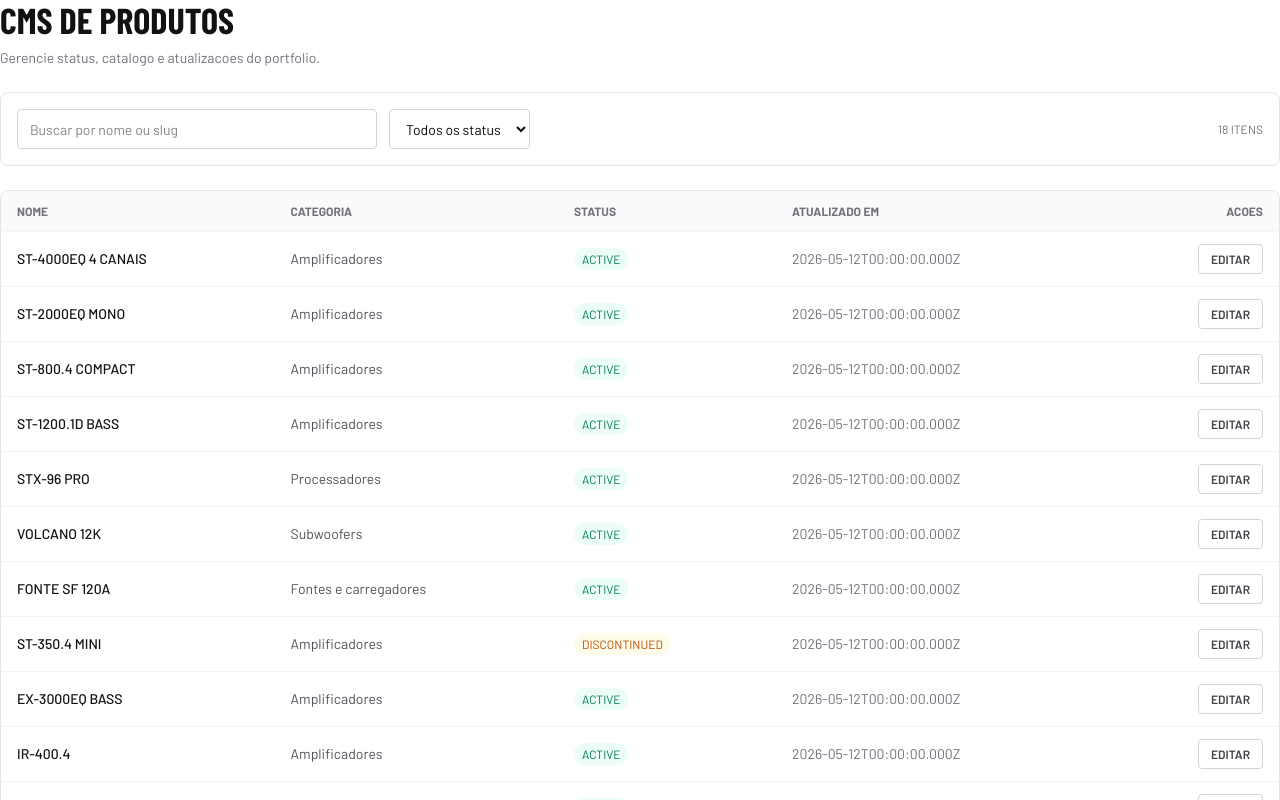
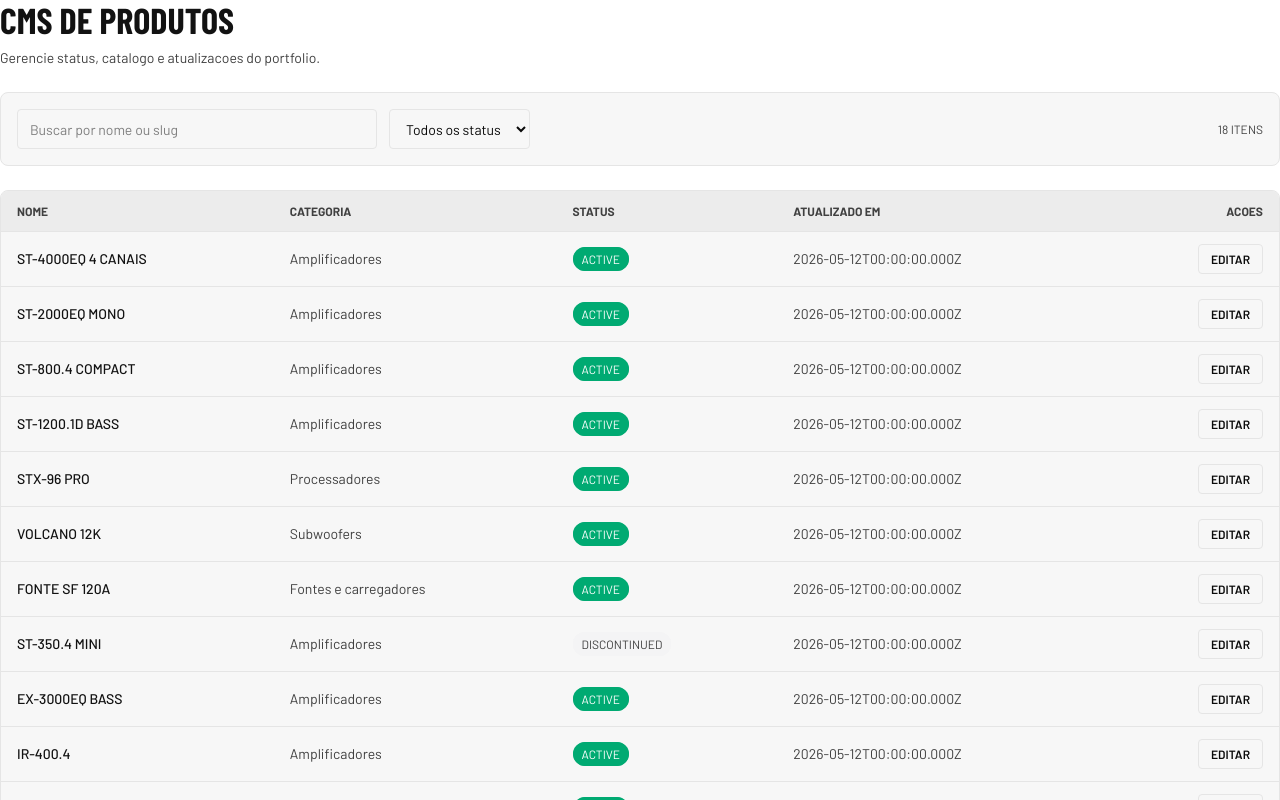
Before and after one commit to PlazaCC/stetsom-front, a Next.js app: page /cms in a window 1280 px wide. Shown: the top 800 px of the page. Built offline with nearby package versions, Linux system fonts and the light colour scheme; a web font is replaced by a local one.

Commit message:
fix: resolve review issues in CMS and messages tab classes, update to semantic design tokens

```diff
--- a/src/app/admin/mensagens/page.tsx
+++ b/src/app/admin/mensagens/page.tsx
@@ -1,14 +1,15 @@
 "use client";
 
+import { AdminActionBar } from "@/app/admin/_components/crud/admin-action-bar";
 import {
   AdminDataTable,
   type AdminTableColumn,
 } from "@/app/admin/_components/crud/admin-data-table";
 import { AdminDrawer } from "@/app/admin/_components/crud/admin-drawer";
 import { AdminListPage } from "@/app/admin/_components/crud/admin-list-page";
-import { AdminActionBar } from "@/app/admin/_components/crud/admin-action-bar";
 import type { ContactMessage } from "@/lib/api/contracts";
 import { MOCK_CMS_MESSAGES, MOCK_DEPARTMENTS } from "@/lib/mock/admin-cms";
+import { cn } from "@/lib/utils";
 import { Mail, Settings } from "lucide-react";
 import { useState } from "react";
 
@@ -111,11 +112,12 @@ export default function AdminMensagensPage() {
                   key={tab}
                   type="button"
                   onClick={() => setActiveTab(tab)}
-                  className={`px-4 py-2 text-sm font-medium capitalize transition-colors ${
+                  className={cn(
+                    "px-4 py-2 text-sm font-medium capitalize transition-colors",
                     activeTab === tab
                       ? "border-b-2 border-brand text-foreground"
-                      : "text-muted-foreground hover:text-foreground"
-                  }`}
+                      : "text-muted-foreground hover:text-foreground",
+                  )}
                 >
                   {tab === "contatos" ? "Contatos" : "Departamentos"}
                 </button>
--- a/src/app/cms/page.tsx
+++ b/src/app/cms/page.tsx
@@ -66,11 +66,15 @@ export default function CMSHome() {
   }
 
   if (cmsProducts.isLoading) {
-    return <div className="text-zinc-500">Carregando produtos do CMS...</div>;
+    return (
+      <div className="text-muted-foreground">Carregando produtos do CMS...</div>
+    );
   }
 
   if (cmsProducts.isError || !cmsProducts.data) {
-    return <div className="text-red-600">Nao foi possivel carregar o CMS.</div>;
+    return (
+      <div className="text-destructive">Nao foi possivel carregar o CMS.</div>
+    );
   }
 
   return (
@@ -79,17 +83,17 @@ export default function CMSHome() {
         <h1 className="font-sans-condensed text-4xl font-black uppercase text-brand-dark">
           {cmsProducts.data.title}
         </h1>
-        <p className="mt-2 text-sm text-zinc-500">
+        <p className="mt-2 text-sm text-muted-foreground">
           {cmsProducts.data.subtitle}
         </p>
       </header>
 
-      <section className="flex flex-col gap-3 rounded-md border border-zinc-200 bg-white p-4 md:flex-row md:items-center">
+      <section className="flex flex-col gap-3 rounded-md border border-border bg-card p-4 md:flex-row md:items-center">
         <input
           value={query}
           onChange={(event) => setQuery(event.target.value)}
           placeholder="Buscar por nome ou slug"
-          className="h-10 w-full rounded border border-zinc-300 px-3 text-sm outline-none md:max-w-90"
+          className="h-10 w-full rounded border border-input px-3 text-sm outline-none md:max-w-90"
         />
 
         <select
@@ -97,21 +101,21 @@ export default function CMSHome() {
           onChange={(event) =>
             setStatusFilter(event.target.value as "ALL" | ProductStatus)
           }
-          className="h-10 rounded border border-zinc-300 px-3 text-sm outline-none"
+          className="h-10 rounded border border-input px-3 text-sm outline-none"
         >
           <option value="ALL">Todos os status</option>
           <option value="ACTIVE">Ativo</option>
           <option value="DISCONTINUED">Descontinuado</option>
         </select>
 
-        <span className="text-xs uppercase text-zinc-500 md:ml-auto">
+        <span className="text-xs uppercase text-muted-foreground md:ml-auto">
           {cmsProducts.data.total} itens
         </span>
       </section>
 
-      <section className="overflow-hidden rounded-md border border-zinc-200 bg-white">
+      <section className="overflow-hidden rounded-md border border-border bg-card">
         <table className="w-full text-left text-sm">
-          <thead className="bg-zinc-50 text-xs uppercase text-zinc-500">
+          <thead className="bg-muted text-xs uppercase text-muted-foreground">
             <tr>
               <th className="px-4 py-3">Nome</th>
               <th className="px-4 py-3">Categoria</th>
@@ -125,19 +129,21 @@ export default function CMSHome() {
               const isEditing = editingId === row.id;
 
               return (
-                <tr key={row.id} className="border-t border-zinc-100">
+                <tr key={row.id} className="border-t border-border">
                   <td className="px-4 py-3">
                     {isEditing ? (
                       <input
                         value={draftName}
                         onChange={(event) => setDraftName(event.target.value)}
-                        className="h-9 w-full rounded border border-zinc-300 px-2 text-sm outline-none"
+                        className="h-9 w-full rounded border border-input px-2 text-sm outline-none"
                       />
                     ) : (
                       <p className="font-medium text-brand-dark">{row.name}</p>
                     )}
                   </td>
-                  <td className="px-4 py-3 text-zinc-600">{row.category}</td>
+                  <td className="px-4 py-3 text-muted-foreground">
+                    {row.category}
+                  </td>
                   <td className="px-4 py-3">
                     {isEditing ? (
                       <select
@@ -145,7 +151,7 @@ export default function CMSHome() {
                         onChange={(event) =>
                           setDraftStatus(event.target.value as ProductStatus)
                         }
-                        className="h-9 rounded border border-zinc-300 px-2 text-sm outline-none"
+                        className="h-9 rounded border border-input px-2 text-sm outline-none"
                       >
                         <option value="ACTIVE">Ativo</option>
                         <option value="DISCONTINUED">Descontinuado</option>
@@ -154,15 +160,17 @@ export default function CMSHome() {
                       <span
                         className={
                           row.status === "ACTIVE"
-                            ? "rounded-full bg-emerald-50 px-2 py-1 text-xs text-emerald-700"
-                            : "rounded-full bg-amber-50 px-2 py-1 text-xs text-amber-700"
+                            ? "rounded-full border border-cms-step-done bg-cms-step-done px-2 py-1 text-xs text-white"
+                            : "rounded-full border border-cms-step-pending bg-cms-step-pending px-2 py-1 text-xs text-muted-foreground"
                         }
                       >
                         {row.status}
                       </span>
                     )}
                   </td>
-                  <td className="px-4 py-3 text-zinc-500">{row.updated_at}</td>
+                  <td className="px-4 py-3 text-muted-foreground">
+                    {row.updated_at}
+                  </td>
                   <td className="px-4 py-3 text-right">
                     {isEditing ? (
                       <div className="inline-flex gap-2">
@@ -174,7 +182,7 @@ export default function CMSHome() {
                         </button>
                         <button
                           onClick={cancelEdit}
-                          className="rounded border border-zinc-300 px-3 py-1.5 text-xs font-semibold uppercase text-zinc-600"
+                          className="rounded border border-border px-3 py-1.5 text-xs font-semibold uppercase text-muted-foreground"
                         >
                           Cancelar
                         </button>
@@ -182,7 +190,7 @@ export default function CMSHome() {
                     ) : (
                       <button
                         onClick={() => startEdit(row.id, row.name, row.status)}
-                        className="rounded border border-zinc-300 px-3 py-1.5 text-xs font-semibold uppercase text-zinc-700"
+                        className="rounded border border-border px-3 py-1.5 text-xs font-semibold uppercase text-foreground"
                       >
                         Editar
                       </button>
```
Also changed, not shown: 1 other file (tests, documents, lock files or other folders).
